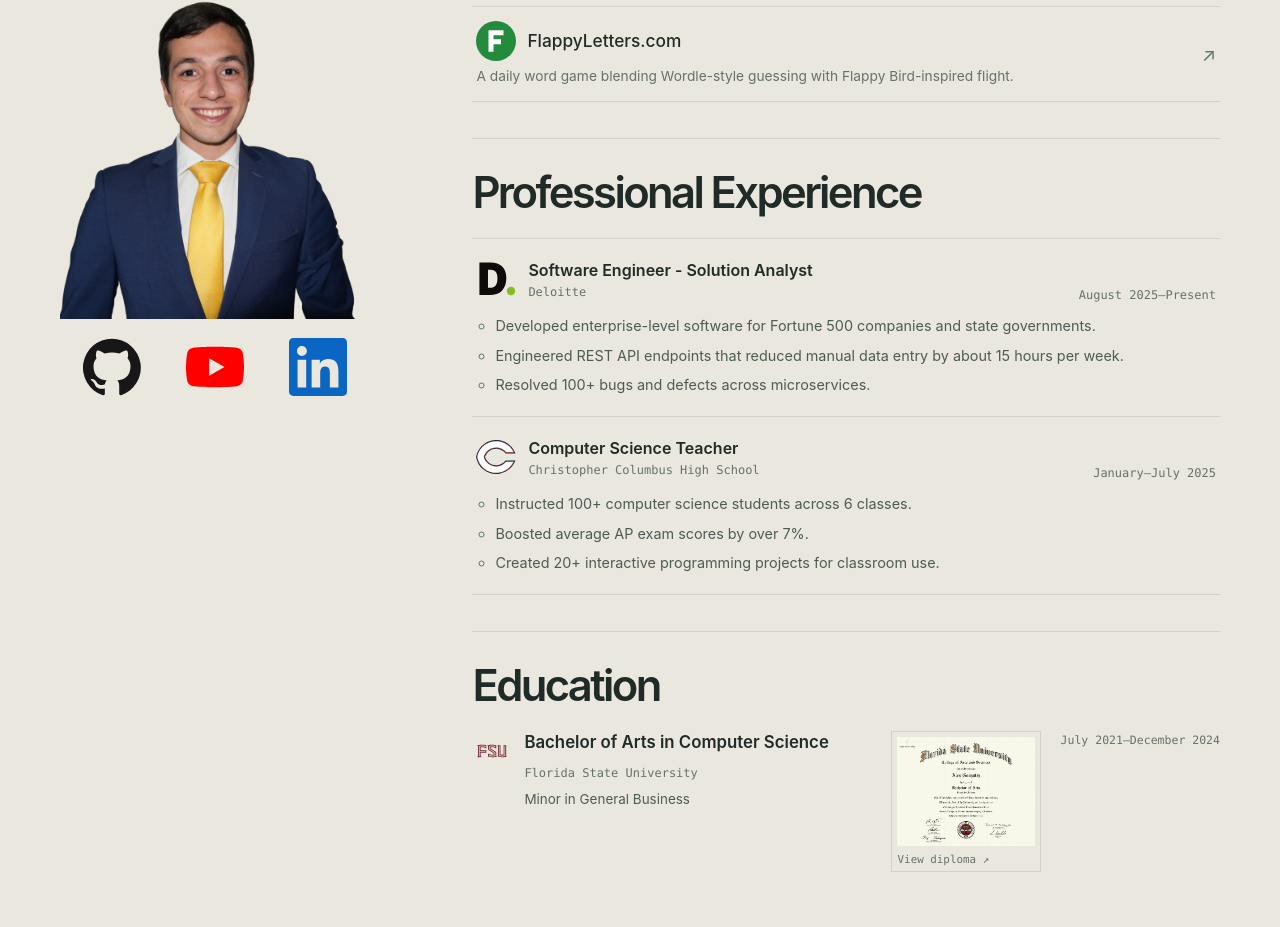
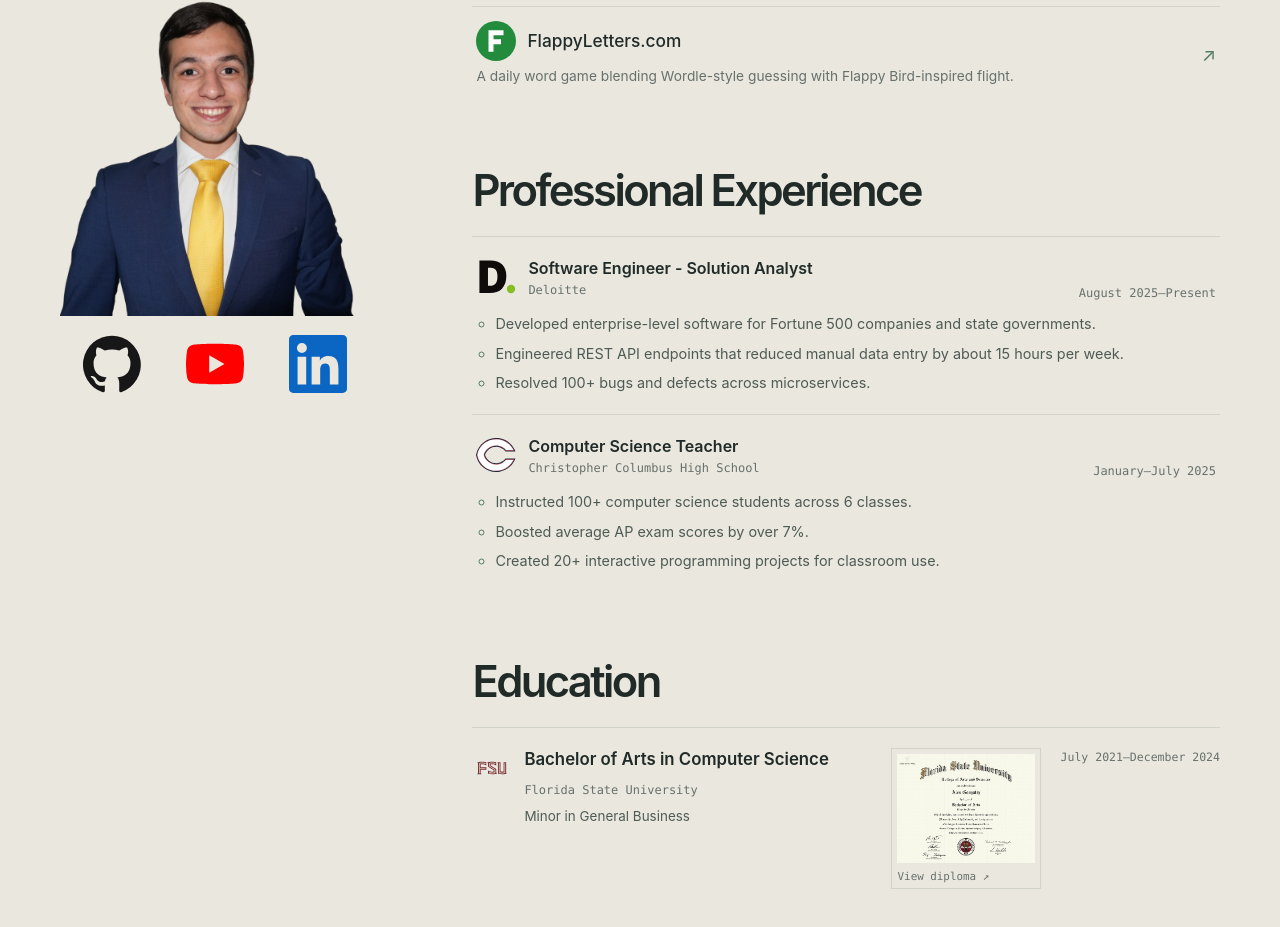
Before and after one commit to alex-305/alexgonz-dev, a React (Vite) app: page / in a window 1280 px wide. Shown: the part 129-1056 px from the top of the page. Built offline with nearby package versions, Linux system fonts and the light colour scheme.

Commit message:
styling changes

```diff
--- a/src/index.css
+++ b/src/index.css
@@ -100,7 +100,7 @@ h1 {
 .portrait {
   overflow: hidden;
   width: 100%;
-  aspect-ratio: 1 / 1.045;
+  aspect-ratio: 1 / 1.036;
 }
 
 .portrait img {
@@ -154,7 +154,6 @@ h1 {
 
 .content-section + .content-section {
   padding-top: 30px;
-  border-top: 1px solid var(--line);
 }
 
 h2 {
@@ -181,6 +180,10 @@ h2 {
   border-bottom: 1px solid var(--line);
   text-decoration: none;
   transition: color 0.18s ease;
+}
+
+.project-list > li:last-child .project-link {
+  border-bottom: 0;
 }
 
 a.project-link:hover {
@@ -242,6 +245,10 @@ a.project-link:hover {
   row-gap: 13px;
   padding: 20px 4px;
   border-bottom: 1px solid var(--line);
+}
+
+.experience-list > li:last-child {
+  border-bottom: 0;
 }
 
 .experience-list h3 {
@@ -312,6 +319,8 @@ a.project-link:hover {
   align-items: start;
   column-gap: 0;
   row-gap: 8px;
+  padding-top: 20px;
+  border-top: 1px solid var(--line);
 }
 
 .education-details h3 {
```
